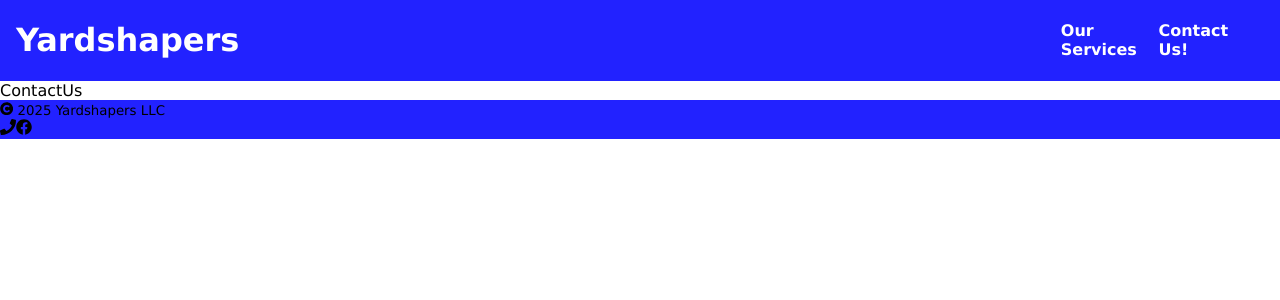
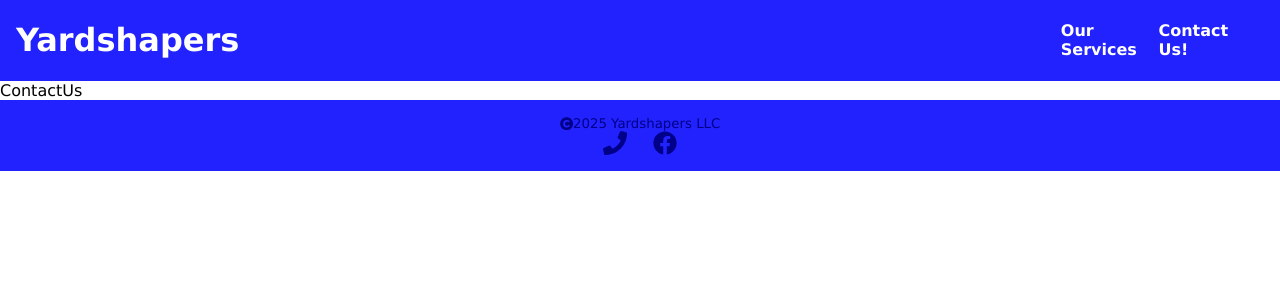
Before and after one commit to WaxyLT-102519/yardshapers-frontend, a React (Create React App) app: page /contact-us in a window 1280 px wide. Shown: the top 300 px of the page. Built offline with nearby package versions, Linux system fonts and the light colour scheme.

Commit message:
footer now has links to other pages

```diff
--- a/src/App.js
+++ b/src/App.js
@@ -9,7 +9,7 @@ import Footer from './Footer/Footer';
 
 const theme = {
   primary: '#22f',
-  muted: '#11e'
+  muted: '#008'
 }
 
 function App() {
--- a/src/Footer/Footer.jsx
+++ b/src/Footer/Footer.jsx
@@ -1,18 +1,61 @@
 import { useNavigate } from 'react-router-dom'
+import useRedirect from '../hooks/useRedirect'
 import { FaFacebook, FaCopyright, FaPhone } from 'react-icons/fa'
 import styled from 'styled-components'
 
 const Container = styled.div`
+  display: flex;
+  flex-flow: column nowrap;
+  justify-content: center;
+  align-items: center;
+  padding: 1em;
   background-color: ${props => props.theme.primary};
+  color: ${props => props.theme.muted};
+`
+
+const CopyrightInfo = styled.small`
+  display: flex;
+  align-items: center;
+`
+
+const IconContainer = styled.div`
+  display: flex;
+  flex-flow: row nowrap;
+  justify-content: space-evenly;
+  align-items: center;
+  width: 10%;
+
+`
+
+const PhoneIcon = styled(FaPhone)`
+  font-size: 1.5em;
+  transition: 500ms;
+  &:hover {
+    color: white;
+    transition: 200ms;
+  }
+`
+
+const FacebookIcon = styled(FaFacebook)`
+  font-size: 1.5em;
+  transition: 500ms;
+  &:hover {
+    color: white;
+    transition: 200ms;
+  }
 `
 
 const Footer = () => {
   const nav = useNavigate();
+  const redirectToFacebook = useRedirect('https://www.facebook.com/MIYardshapers/')
 
   return (
     <Container>
-      <small><FaCopyright /> 2025 Yardshapers LLC</small>
-      <div><FaPhone /><FaFacebook /></div>
+      <CopyrightInfo><FaCopyright /> 2025 Yardshapers LLC</CopyrightInfo>
+      <IconContainer>
+        <PhoneIcon onClick={() => nav('/contact-us')} />
+        <FacebookIcon onClick={() => redirectToFacebook()} />
+      </IconContainer>
     </Container>
   )
 }
--- a/src/Header/Header.jsx
+++ b/src/Header/Header.jsx
@@ -8,7 +8,7 @@ const Container = styled.div`
   align-items: center;
   padding-left: 1em;
   padding-right: 1em;
-  background-color: #22f;
+  background-color: ${props => props.theme.primary};
   color: white;
 `
 
--- /dev/null
+++ b/src/hooks/useRedirect.js
@@ -0,0 +1,9 @@
+const useRedirect = (url) => {
+  const redirectTo = () => {
+    window.open(url, '_blank')
+  }
+
+  return redirectTo
+}
+
+export default useRedirect
```
